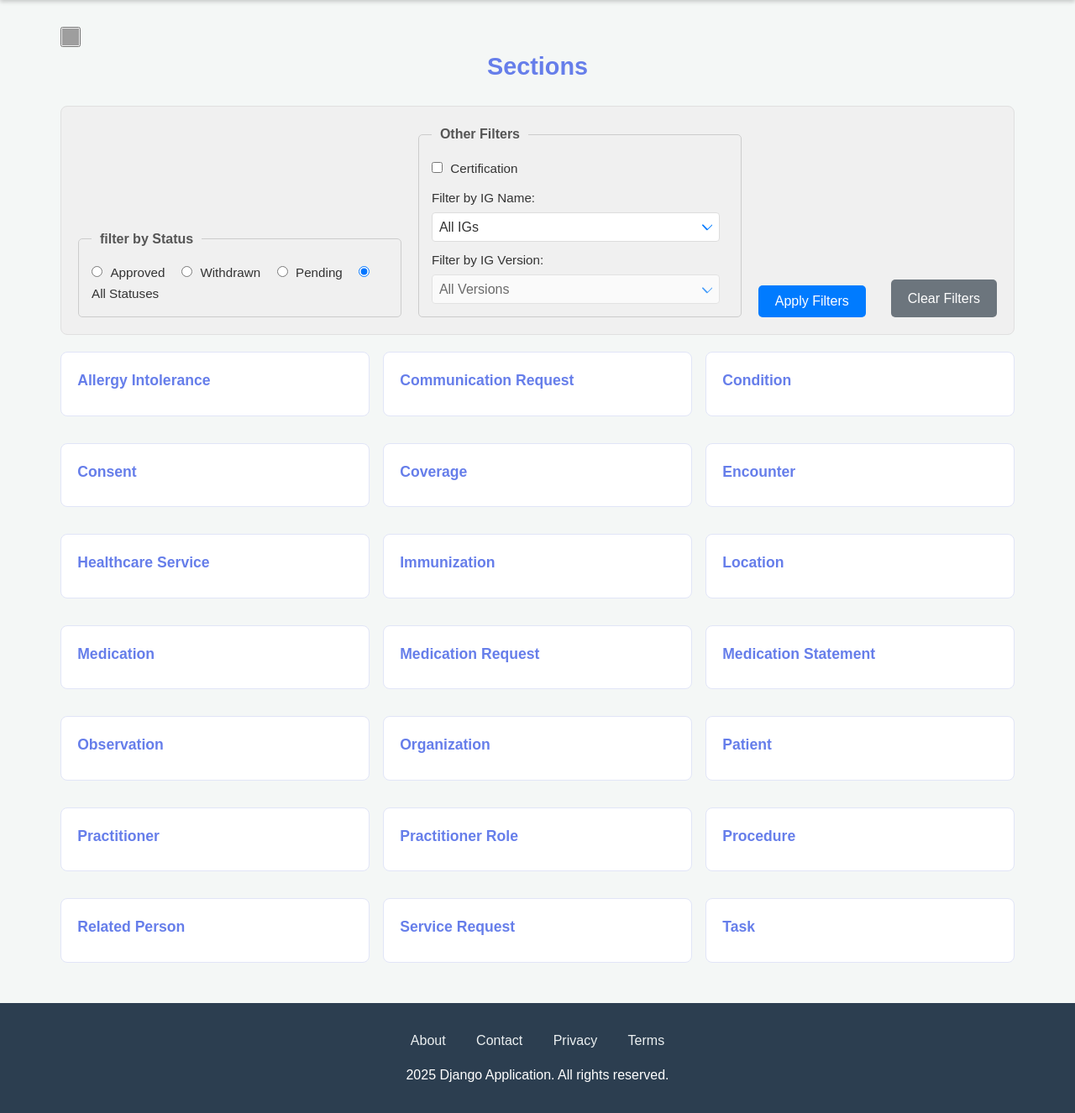
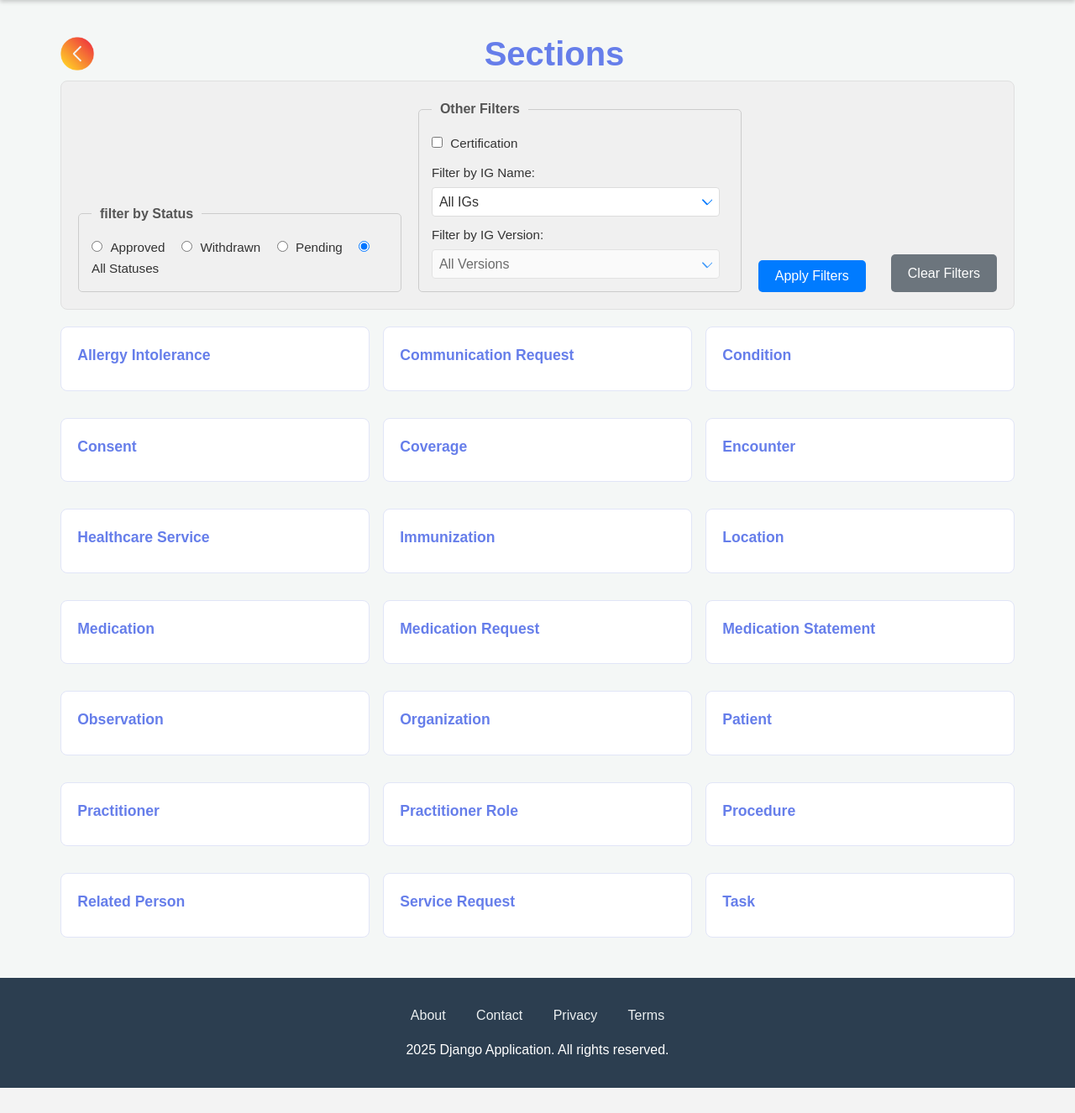
Before and after one commit to AfroDizzzy/FhirMD_FrontEnd, a Django app: page /sections/ in a window 1280 px wide. Shown: the part 87-1413 px from the top of the page at 84% size. After the commit the page ends 1383 px from the top, so only its background shows below. Run offline with Django 5.2, Linux system fonts and the light colour scheme; grey boxes are pictures that could not be loaded.

Commit message:
adjusted css for homepage + sections page

```diff
--- a/frontend/static/frontend/baseStyle.css
+++ b/frontend/static/frontend/baseStyle.css
@@ -103,26 +103,23 @@ body {
   filter: invert(50%);
 }
 
-/* Main Content Area Styling (Applies to all pages that extend base.html) */
 main {
-  flex: 1; /* Allows main content to grow and push footer down */
+  flex: 1;
   max-width: 1200px;
   margin: 0 auto;
   padding: 2rem;
   width: 100%;
-  margin-top: 20px; /* Space from header */
-  margin-bottom: 20px; /* Space before footer */
+  margin-top: 20px;
+  margin-bottom: 20px;
 }
 
 .content-section h2 {
   text-align: center;
-  margin-bottom: 3rem;
   font-size: 2.5rem;
-  color: #333;
-  font-weight: 300;
+  color: var(--text-colour-primary);
+  font-weight: bold;
 }
 
-/* Item List Styles (for common list displays like sections or section details) */
 .item-list {
   list-style: none;
   padding: 0;
@@ -174,7 +171,6 @@ main {
   font-size: 0.95rem;
 }
 
-/* Footer styles */
 footer {
   background: #2c3e50;
   color: white;
@@ -204,6 +200,14 @@ footer {
   color: #667eea;
 }
 
+.fixed-element-top {
+  position: var(--fixed-position);
+  top: var(--fixed-top);
+  left: var(--fixed-left);
+  z-index: var(--fixed-z-index);
+  background-color: var(--background-colour-page);
+}
+
 /* Media queries for overall responsiveness */
 @media (max-width: 768px) {
   .global-header {
--- a/frontend/static/frontend/globalStyle.css
+++ b/frontend/static/frontend/globalStyle.css
@@ -2,6 +2,7 @@
   --primary-color: #3b82f6;
   --secondary-colour: #64748b;
   --background-colour: #ffffff;
+  --background-colour-page: #f4f7f6;
   --text-colour-white: #ffffff;
   --text-colour-primary: #667eea;
   --text-colour-primary-hover: ;
@@ -19,4 +20,9 @@
   --transition-smooth-text: text-shadow 0.2s ease, box-shadow 0.2s ease;
   --transition-background-colour: var(--background-colour) 0.2s ease;
   --transition-green-button: ;
+
+  --fixed-position: sticky;
+  --fixed-top: 0;
+  --fixed-left: 0;
+  --fixed-z-index: 1000;
 }
--- a/frontend/static/frontend/homePageStyle.css
+++ b/frontend/static/frontend/homePageStyle.css
@@ -1,19 +1,16 @@
 .item-list {
   list-style: none;
   padding: 0;
-  display: grid; /* From previous homepageStyle */
-  gap: 1rem; /* Adjusted from 15px to 1rem */
-  grid-template-columns: repeat(
-    auto-fill,
-    minmax(280px, 1fr)
-  ); /* Responsive grid */
+  display: grid;
+  gap: 1rem;
+  grid-template-columns: repeat(auto-fill, minmax(280px, 1fr));
 }
 
 .item {
   background: var(--background-colour);
   border: 1px solid #e1e5f7;
   border-radius: 8px;
-  margin-bottom: 1rem; /* Adjusted from 1rem to 1rem, consistent */
+  margin-bottom: 1rem;
   transition: var(--transition-smooth);
   overflow: hidden;
 }
@@ -32,5 +29,5 @@
 }
 
 .item-link:hover {
-  text-decoration: none; /* Keep text decoration off on hover */
+  text-decoration: none;
 }
--- a/frontend/static/frontend/sectionsStyle.css
+++ b/frontend/static/frontend/sectionsStyle.css
@@ -11,56 +11,63 @@ body {
   min-height: 100vh;
   display: flex;
   flex-direction: column;
-  background-color: #f4f7f6; /* Inherited from previous baseStyle, often good for body */
+  background-color: var(--background-colour-page);
 }
 
-/* These main and content-section styles might overlap with homepageStyle's main,
-   but since homepage.html extends base.html and then links homepageStyle,
-   homepageStyle's versions will take precedence if defined later or specifically. */
 main {
   flex: 1;
-  max-width: 1200px; /* Adjusted from 900px to 1200px from your new base CSS */
+  max-width: 1200px;
   margin: 0 auto;
-  padding: 2rem; /* Adjusted from 20px to 2rem */
+  padding: 2rem;
   width: 100%;
+}
+
+.sections-page-header {
+  display: flex;
+  flex-direction: row;
+  align-items: center;
+}
+
+.back-button {
+  border-width: 0;
+  background-color: var(--background-color);
+  margin-right: auto;
+  cursor: pointer;
+}
+.back-nav-icon :hover {
+  transform: translateY(-8px);
+  box-shadow: 0 10px 30px rgba(0, 0, 0, 0.2);
+  transition: transform 0.2s ease, box-shadow 0.2s ease;
+}
+
+.sections-page-header-text {
+  flex: 1;
+  text-align: center;
+  align-items: center;
 }
 
 .back-nav-icon {
   background: url("images/back.png");
   background-repeat: no-repeat;
-  background-size: cover; /* stretch the background to cover the whole element */
-
-  /*
-       still inline, but has block features
-       meaning height and width can be set
-    */
+  background-size: cover;
   display: inline-block;
-  height: 20px;
-  width: 20px;
-}
-.content-section h2 {
-  color: #667eea; /* Color for headings */
-  margin-bottom: 1.5rem;
-  font-weight: bold;
-  font-size: 1.8rem;
+  height: 40px;
+  width: 40px;
 }
 
 .item-list {
   list-style: none;
   padding: 0;
-  display: grid; /* From previous homepageStyle */
-  gap: 1rem; /* Adjusted from 15px to 1rem */
-  grid-template-columns: repeat(
-    auto-fill,
-    minmax(280px, 1fr)
-  ); /* Responsive grid */
+  display: grid;
+  gap: 1rem;
+  grid-template-columns: repeat(auto-fill, minmax(280px, 1fr));
 }
 
 .item {
   background: white;
   border: 1px solid #e1e5f7;
   border-radius: 8px;
-  margin-bottom: 1rem; /* Adjusted from 1rem to 1rem, consistent */
+  margin-bottom: 1rem;
   transition: transform 0.2s ease, box-shadow 0.2s ease;
   overflow: hidden;
 }
@@ -79,7 +86,7 @@ main {
 }
 
 .item-link:hover {
-  text-decoration: none; /* Keep text decoration off on hover */
+  text-decoration: none;
 }
 
 .item-id {
--- a/frontend/templates/frontend/sectionDetails.html
+++ b/frontend/templates/frontend/sectionDetails.html
@@ -7,7 +7,7 @@
         href="{% static 'frontend/sectionDetailsStyle.css' %}" />
   <main>
     <section class="content-section">
-      <div class="section-details-heading-div">
+      <div class="section-details-heading-div fixed-element-top">
         <button type="button" onclick="window.history.back();" class="back-link">Back</button>
         <h2>Section Name: {{ sectionName }}</h2>
       </div>
--- a/frontend/templates/frontend/sections.html
+++ b/frontend/templates/frontend/sections.html
@@ -4,10 +4,12 @@
   <link rel="stylesheet" href="{% static 'frontend/sectionsStyle.css' %}" />
   <main>
     <div class="content-section">
-      <button type="button" onclick="window.history.back();">
-        <i class="back-nav-icon"></i>
-      </button>
-      <h2>Sections</h2>
+      <div class="sections-page-header fixed-element-top">
+        <button type="button" onclick="window.history.back();" class="back-button">
+          <i class="back-nav-icon"></i>
+        </button>
+        <h2 class="sections-page-header-text">Sections</h2>
+      </div>
       {% include "frontend/filterComponent.html" %}
       <ul class="item-list">
         {% for item in items %}
```
Also changed, not shown: frontend/static/frontend/sectionDetailsStyle.css (+0 -35 lines), frontend/static/frontend/images/back.png (added).
